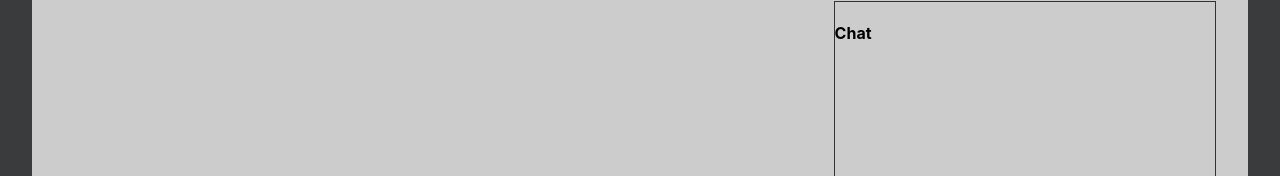
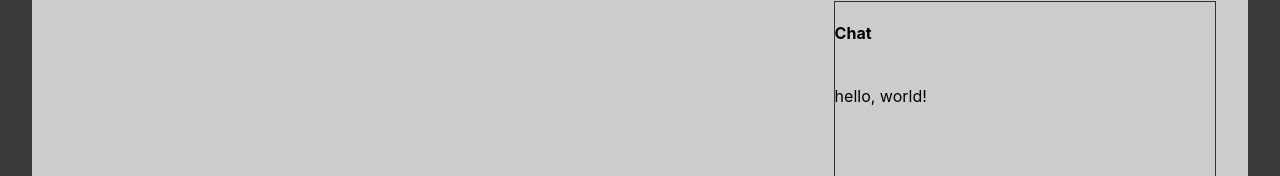
Before and after one commit to phorden/Tavyrn, a React (Create React App) app: page /viewing-room/1 in a window 1280 px wide. Shown: the part 163-339 px from the top of the page. Built offline with nearby package versions, Linux system fonts and the light colour scheme.

Commit message:
rendering sample chat message now.

```diff
--- a/src/components/chat/chat.tsx
+++ b/src/components/chat/chat.tsx
@@ -1,21 +1,91 @@
-import React from 'react';
+import React, { useEffect, useState } from 'react';
 import './chat.css';
 
+const userSamples = [
+    'john123',
+    'mMan46',
+    'yearOfTheDog',
+    'leetCode999',
+    'extraCheeseAndBacon'
+];
+
+const textSamples = [
+    {
+        id: 1,
+        value: 'random reponse'
+    },
+    {
+        id: 2,
+        value: 'I like trains!'
+    },
+    {
+        id: 3,
+        value: 'They are so cute!'
+    },
+    {
+        id: 4,
+        value: 'Can we watch something else? This isn\'t really my thing'
+    },
+    {
+        id: 5,
+        value: 'I am getting sleepy.'
+    }
+];
+
 const Chat = () => {
+    const [chatList, setChatList]: any = useState([{name: 'bob', text: {id: 1, value: 'hello, world!'}}]);
+
     const simulateChat = () => {
+        const chatPostDelay = Math.floor(Math.random() * Math.floor(5000));
 
+        const getTextIndex = Math.floor(Math.random() * Math.floor(textSamples.length - 1));
+        const randomText = textSamples.find(text => text.id === getTextIndex);
+
+        console.log("random text: ", randomText);
+
+        const getRandomUser: number = Math.floor(Math.random() * Math.floor(textSamples.length - 1));
+        const randomUser = userSamples[getRandomUser];
+
+        console.log("random user: ", randomUser);
+
+        const addMessageToList = () => {
+            const updatedChatList : object[] = [...chatList];
+            updatedChatList.push({user: randomUser, text: randomText});
+
+            setChatList(updatedChatList);
+        }
+
+        setInterval(() => {
+            addMessageToList();
+        }, chatPostDelay);
     };
 
-    const chat = () => {
-        return {
+    // useEffect(() => {
+    //     if (chatList.length) {
+    //         simulateChat();
+    //     }
+    // }, [chatList]);
 
-        }
-    };
+    const messages = (
+        <div>
+            {
+                chatList.map((message: any) => {
+                    return (
+                        <div className="message-wrapper" key={message.text.id}>
+                            <h4 className="name">{message.user}</h4>
+                            <p>{message.text.value}</p>
+                        </div>
+                    )
+                })
+            }
+        </div>
+    );
+
     return (
         <div className="chat-wrapper">
             <h4>Chat</h4>
             <div className="chat-container">
-                {chat}
+                {messages}
             </div>
         </div>
     );
```
